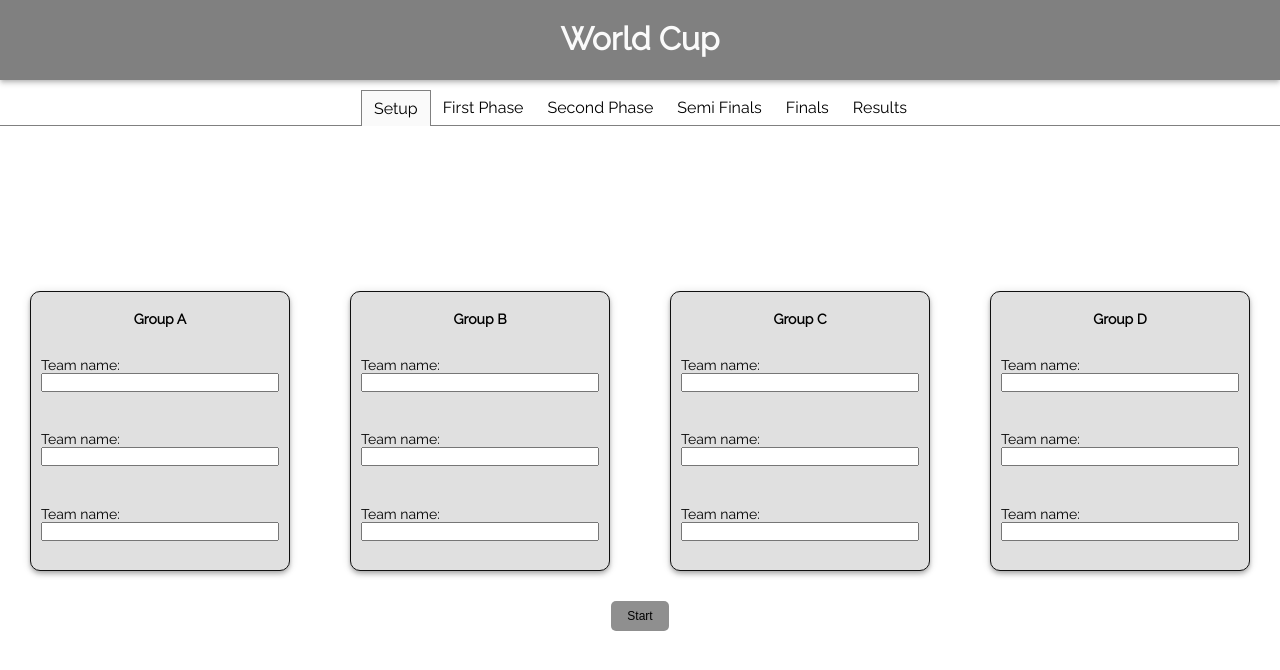
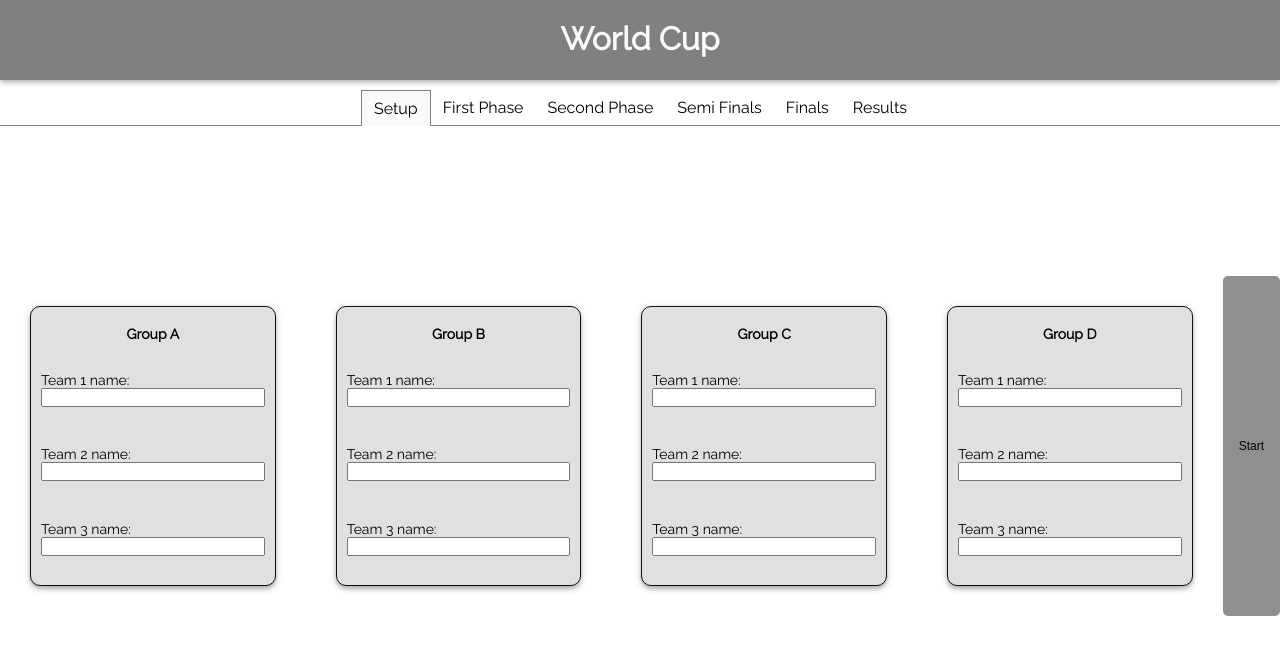
Before and after one commit to moacirguedes/world-cup, a React (Create React App) app: page / in a window 1280 px wide. Shown: the top 670 px of the page. Built offline with nearby package versions, Linux system fonts and the light colour scheme.

Commit message:
WIP: using context api

```diff
--- a/src/components/groupSetup/index.js
+++ b/src/components/groupSetup/index.js
@@ -1,14 +1,40 @@
-import React from 'react';
+import React, { useContext, useState } from 'react';
 import './styles.scss';
 import NameInput from '../../components/nameInput';
+import { GroupContext } from '../../contexts/groupContext';
 
-const GroupSetup = ({ group }) =>
+const GroupSetup = ({ groupName, groupIndex }) => {
 
-  <div className="PhaseWrapper GroupSetup">
-    <h4>Group {group}</h4>
-    <NameInput />
-    <NameInput />
-    <NameInput />
-  </div>
+  const [groups, setTeam] = useContext(GroupContext);
+
+  return (
+    <div className="PhaseWrapper GroupSetup">
+      <h4>Group {groupName}</h4>
+      <NameInput
+        teamNumber={1}
+        id={groupName + '0'}
+        value={groups[groupIndex].teams[0].name}
+        setTeam={setTeam}
+        groupIndex={groupIndex}
+      />
+
+      <NameInput
+        teamNumber={2}
+        id={groupName + '1'}
+        value={groups[groupIndex].teams[1].name}
+        setTeam={setTeam}
+        groupIndex={groupIndex}
+      />
+
+      <NameInput
+        teamNumber={3}
+        id={groupName + '2'}
+        value={groups[groupIndex].teams[2].name}
+        setTeam={setTeam}
+        groupIndex={groupIndex}
+      />
+    </div>
+  );
+}
 
 export default GroupSetup;
--- a/src/components/nameInput/index.js
+++ b/src/components/nameInput/index.js
@@ -1,16 +1,16 @@
 import React from 'react';
 import './styles.scss';
 
-const NameInput = ({ name, value, number }) =>
+const NameInput = ({ id, teamNumber, groupIndex, value, setTeam }) =>
 
   <div className="NameInputWrapper">
-    <label htmlFor={name}>Team {number} name:</label>
+    <label htmlFor={id}>Team {teamNumber} name:</label>
     <input
       className="Name__Input"
-      id={name}
+      id={id}
       type="text"
-      name={name}
       value={value}
+      onChange={(e) => setTeam(groupIndex, teamNumber, e.target.value)}
     />
   </div>
 
--- /dev/null
+++ b/src/contexts/groupContext.js
@@ -0,0 +1,78 @@
+import React, { useState, createContext } from 'react';
+import * as Team from '../models/team';
+
+export const GroupContext = createContext();
+
+export const GroupProvider = ({ children }) => {
+
+  const [groups, setGroups] = useState([
+    {
+      teams: [{
+        name: '',
+        goals: 0
+      },
+      {
+        name: '',
+        goals: 0
+      },
+      {
+        name: '',
+        goals: 0
+      }]
+    },
+    {
+      teams: [{
+        name: '',
+        goals: 0
+      },
+      {
+        name: '',
+        goals: 0
+      },
+      {
+        name: '',
+        goals: 0
+      }]
+    },
+    {
+      teams: [{
+        name: '',
+        goals: 0
+      },
+      {
+        name: '',
+        goals: 0
+      },
+      {
+        name: '',
+        goals: 0
+      }]
+    },
+    {
+      teams: [{
+        name: '',
+        goals: 0
+      },
+      {
+        name: '',
+        goals: 0
+      },
+      {
+        name: '',
+        goals: 0
+      }]
+    }
+  ]);
+
+  const setTeam = (groupIndex, teamIndex, team) => {
+    setGroups(
+      Team.addGroup(groupIndex, teamIndex, team, groups)
+    );
+    console.log(groups)
+  }
+  return (
+    <GroupContext.Provider value={[groups, setTeam]}>
+      {children}
+    </GroupContext.Provider>
+  );
+}
--- /dev/null
+++ b/src/models/team.js
@@ -0,0 +1,7 @@
+export const addGroup = (groupIndex, teamIndex, team, groups) => {
+  console.log(groups[groupIndex].team[teamIndex-1].name)
+  groups[groupIndex].team[teamIndex-1].name = team;
+
+
+  return groups
+}
--- a/src/pages/setup/index.js
+++ b/src/pages/setup/index.js
@@ -1,17 +1,20 @@
 import React from 'react';
 import './styles.scss';
 import GroupSetup from '../../components/groupSetup';
+import { GroupProvider } from '../../contexts/groupContext';
 
 const Setup = () =>
 
   <div className="Setup">
-    <div className="Setup__Groups">
-      <GroupSetup group="A"/>
-      <GroupSetup group="B"/>
-      <GroupSetup group="C"/>
-      <GroupSetup group="D"/>
-    </div>
-    <button className="Button">Start</button>
+    <GroupProvider>
+      <form className="Setup__Groups">
+        <GroupSetup groupName="A" groupIndex={0} />
+        <GroupSetup groupName="B" groupIndex={1} />
+        <GroupSetup groupName="C" groupIndex={2} />
+        <GroupSetup groupName="D" groupIndex={3} />
+        <button className="Button">Start</button>
+      </form>
+    </GroupProvider>
   </div>
 
 export default Setup;
```
Also changed, not shown: src/models/group.js (added).
